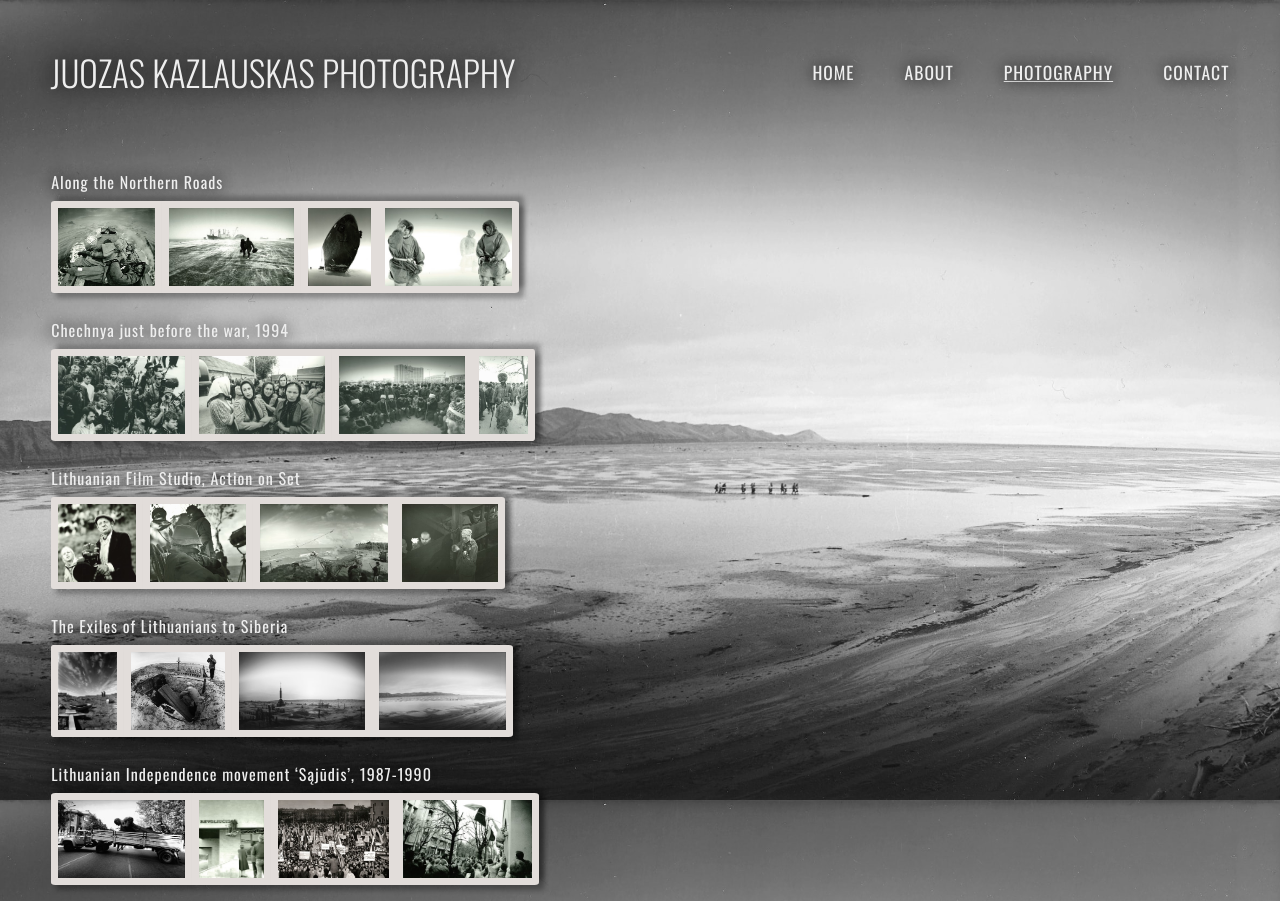
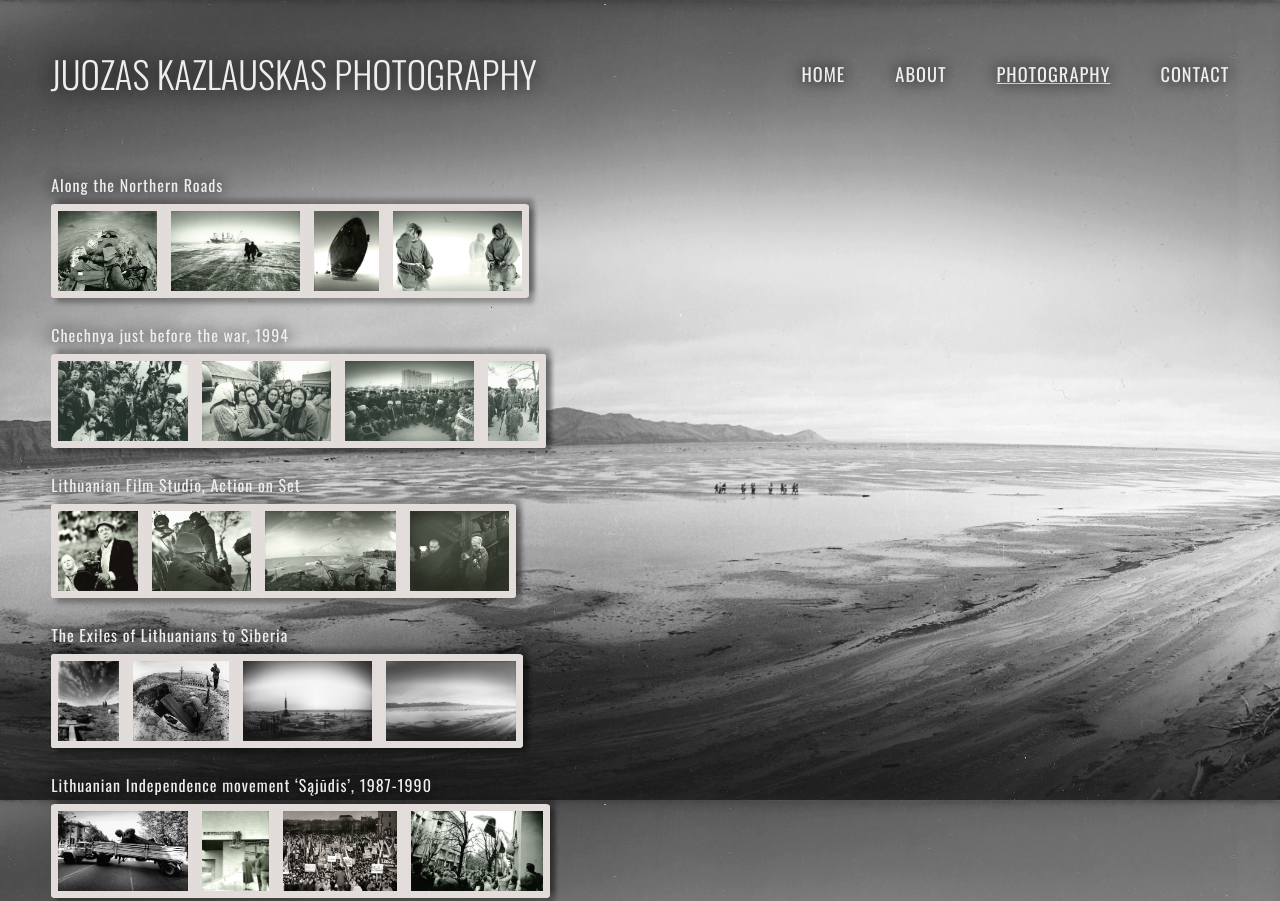
Before and after one commit to mkunevicius/JuozasKazlauskas, a plain HTML site: page photography.html in a window 1280 px wide. Shown: the top 901 px of the page. Drawn offline with nearby package versions, Linux system fonts and the light colour scheme.

Commit message:
small updates

```diff
--- a/css/style.css
+++ b/css/style.css
@@ -293,7 +293,7 @@ ul {
   .name a,
   .main-nav a {
     padding: 25px 25px;
-    font-size: 1.1em;
+    font-size: 1.15em;
   }
 
   #wrapper {
@@ -321,7 +321,7 @@ ul {
   }
 
   .thumb {
-    height: 92px;
+    height: 94px;
   }
 
   .galleryName {
```
Also changed, not shown: index.html (+5 -4 lines).
